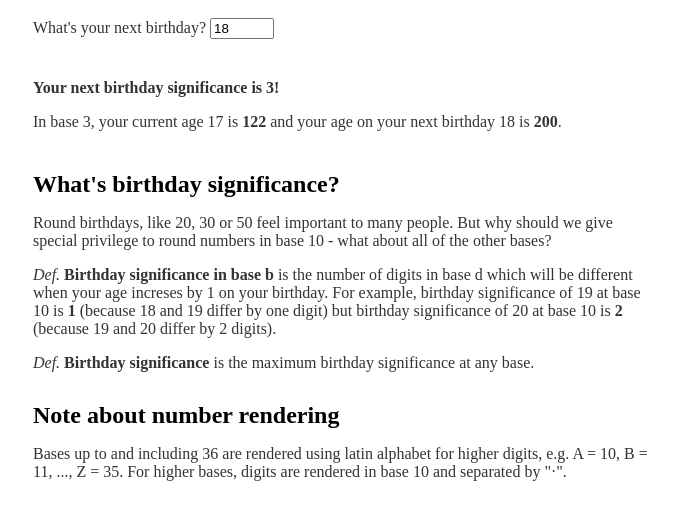
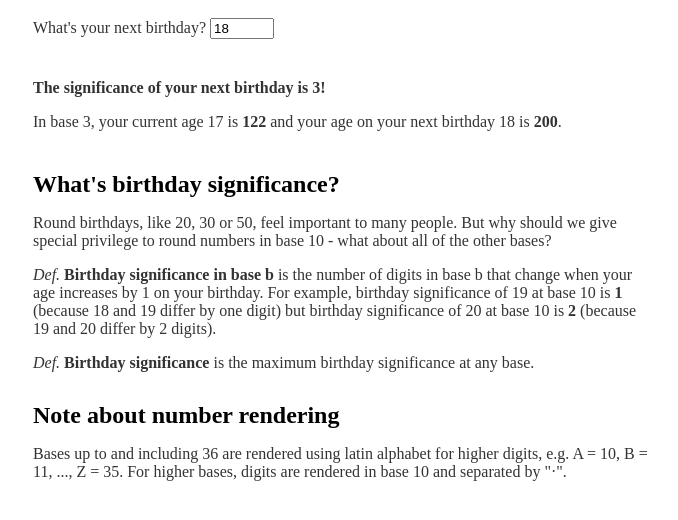
Before and after one commit to happyfellow-one/happyfellow-one.github.io, a plain HTML site: page bday-significance.html in a window 1280 px wide. Shown: the part 50-570 px from the top of the page, without its empty margins (297-975 px from the left). Drawn offline with Linux system fonts and the light colour scheme.

Commit message:
typos etc

```diff
--- a/bday-significance.html
+++ b/bday-significance.html
@@ -91,8 +91,7 @@
             const nextAgeInBase = renderDigits(nextAge, biggestSignificanceBase);
 
             let header =
-                `<p><strong>Your next birthday significance is
-                ${biggestSignificance}!</strong></p>`
+                `<p><strong>The significance of your next birthday is ${biggestSignificance}!</strong></p>`
             let calculation =
                 `<p>In base ${biggestSignificanceBase}, your current age ${age} is <b>${ageInBase}</b>
                 and your age on your next birthday ${nextAge} is <b>${nextAgeInBase}</b>.</p>`;
@@ -125,13 +124,13 @@
     <div id="explanation">
         <h2>What's birthday significance?</h2>
         <p>
-            Round birthdays, like 20, 30 or 50 feel important to many people. But why should we
+            Round birthdays, like 20, 30 or 50, feel important to many people. But why should we
             give special privilege to round numbers in base 10 - what about all of the other bases?
         </p>
 
         <p>
             <i>Def. </i> <strong>Birthday significance in base b</strong> is the number of digits
-            in base d which will be different when your age increses by 1 on your birthday. For example,
+            in base b that change when your age increases by 1 on your birthday. For example,
             birthday significance of 19 at base 10 is <strong>1</strong> (because 18 and 19 differ by
             one digit) but birthday significance of 20 at base 10 is <strong>2</strong> (because 19 and
             20 differ by 2 digits).
```
